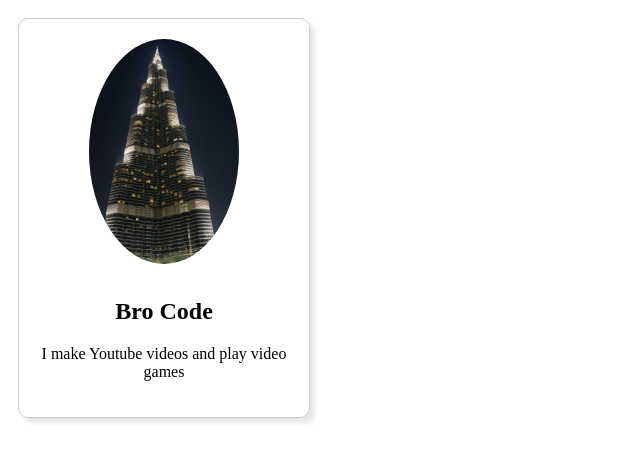
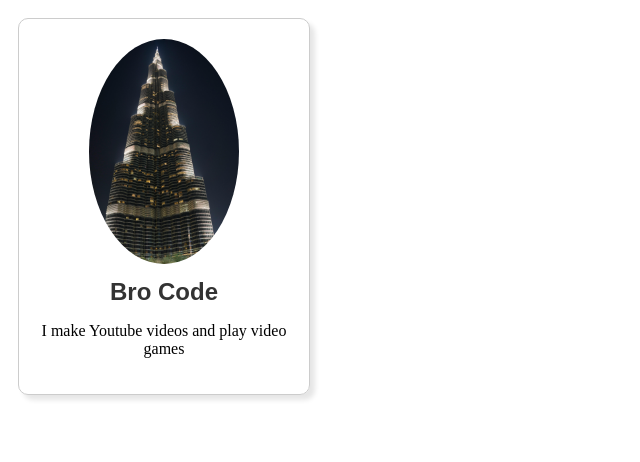
Before and after one commit to NajeebSultan/my-react-app, a React (Vite) app in the folder my-react-app/: page / in a window 1280 px wide. Shown: the top 462 px of the page, without its empty margins (0-640 px from the left). Built offline with nearby package versions, Linux system fonts and the light colour scheme.

Commit message:
Add styling to card title

```diff
--- a/my-react-app/src/index.css
+++ b/my-react-app/src/index.css
@@ -15,3 +15,8 @@
   margin-bottom: 10px;
 
 }
+.card .card-title{
+  font-family:Arial, Helvetica, sans-serif ;
+  margin: 0;
+  color: hsl(0 ,0% ,20%);
+}
```
